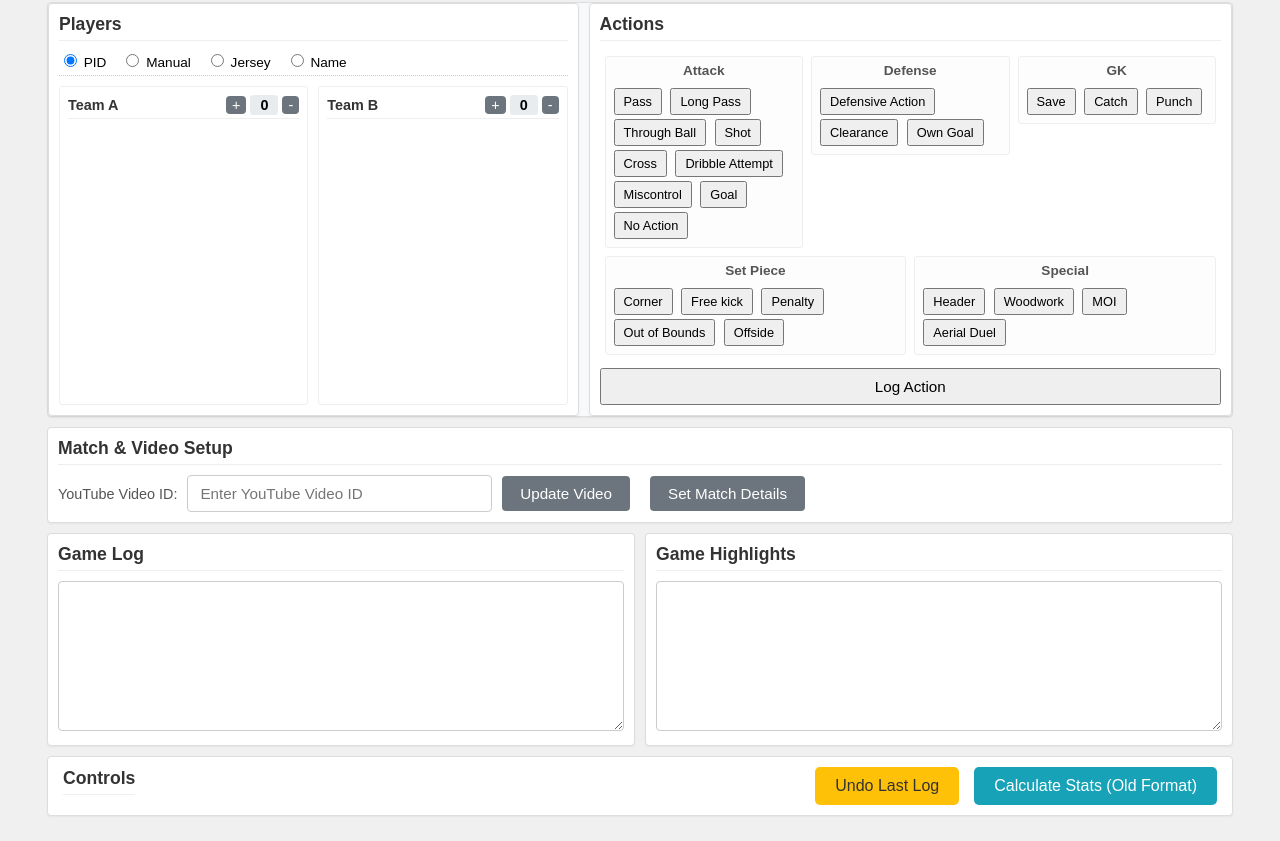
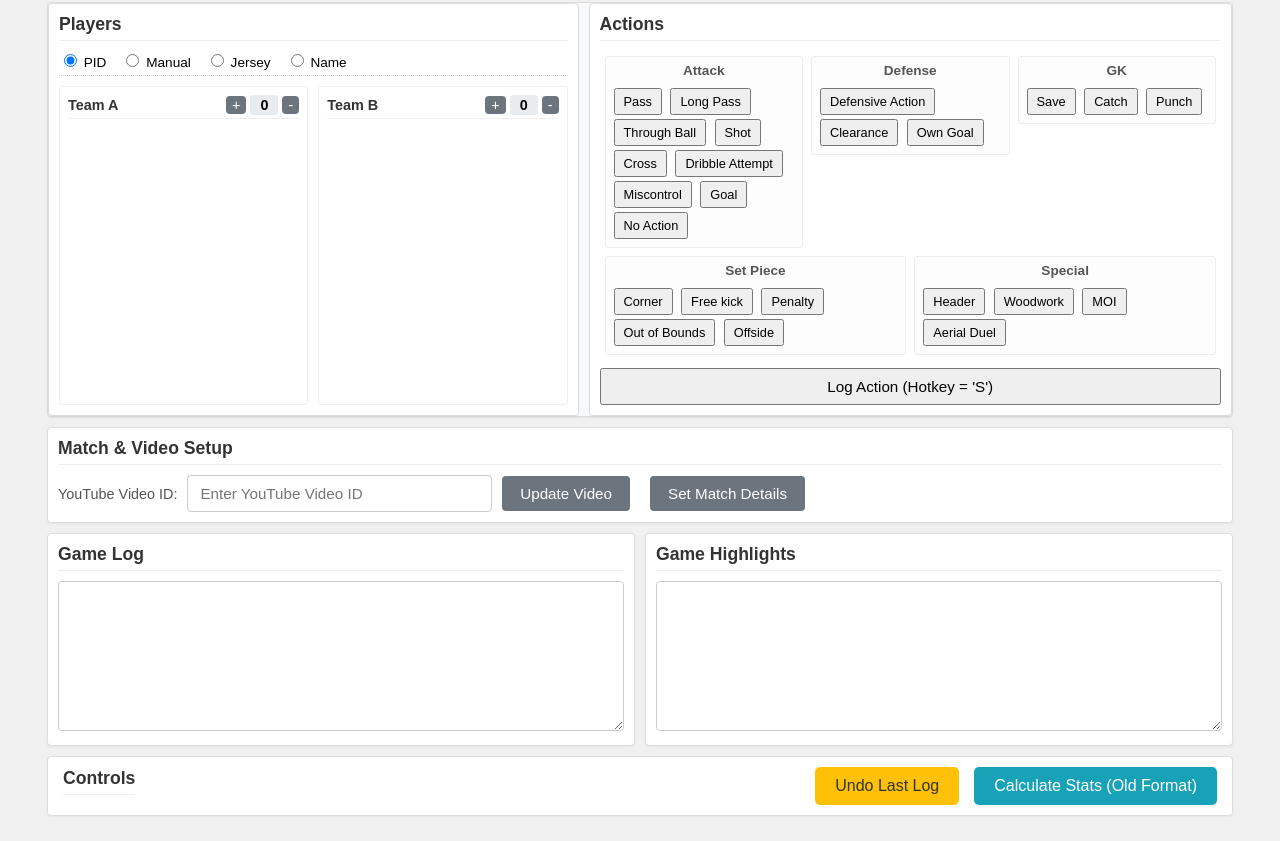
Before and after one commit to sidraheja/Logger, a plain HTML site: page index.html in a window 1280 px wide. Shown: the part 565-1406 px from the top of the page. Drawn offline with nearby package versions, Linux system fonts and the light colour scheme.

Commit message:
Add files via upload

```diff
--- a/index.html
+++ b/index.html
@@ -99,7 +99,7 @@
                             <button id="aerialDuelBtn">Aerial Duel</button>
                         </div>
                     </div>
-                     <button id="logActionButton" class="log-action-button">Log Action</button>
+                     <button id="logActionButton" class="log-action-button">Log Action (Hotkey = 'S')</button>
                 </section>
 
             </div> <!-- End Panels Below Video -->
```
